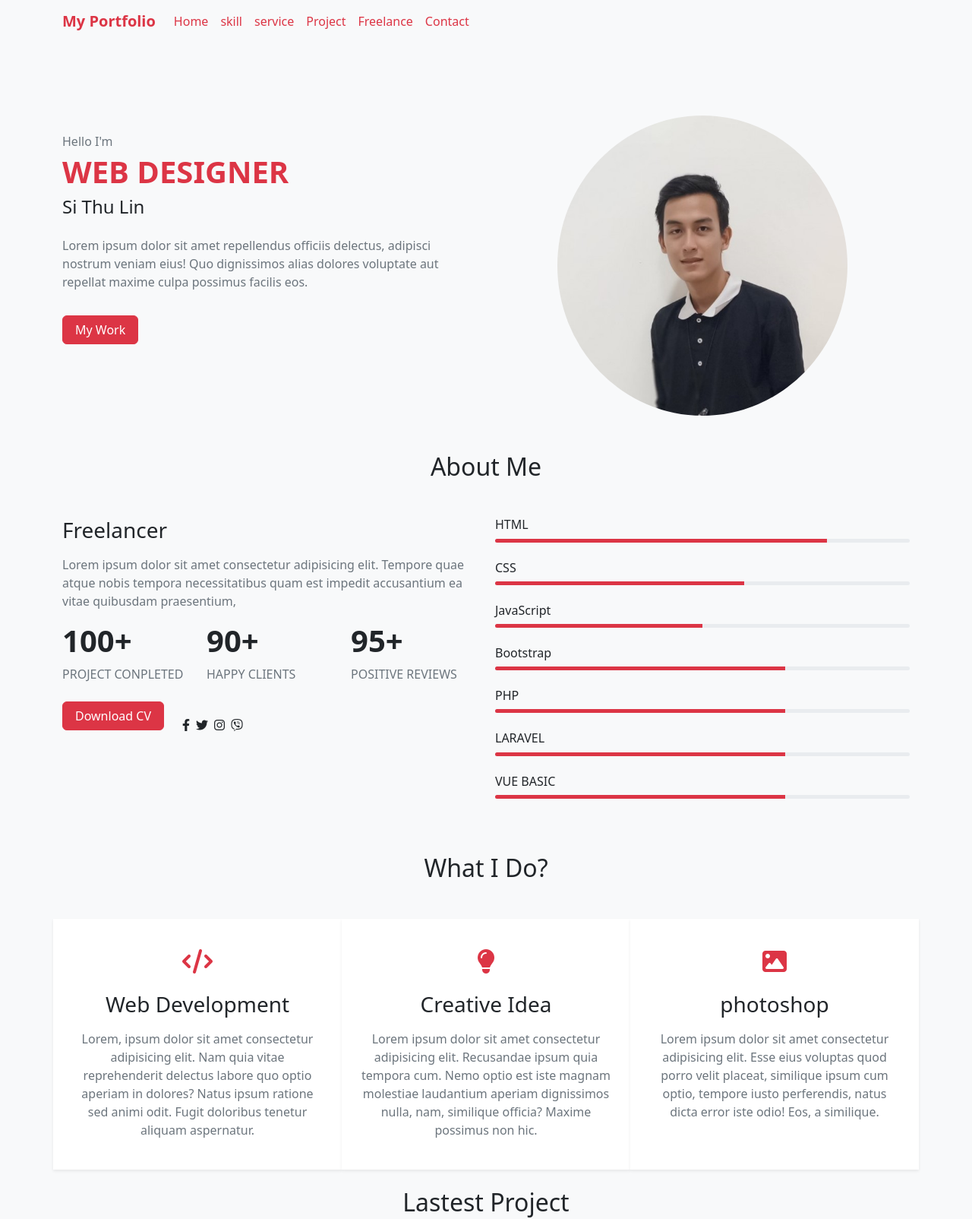
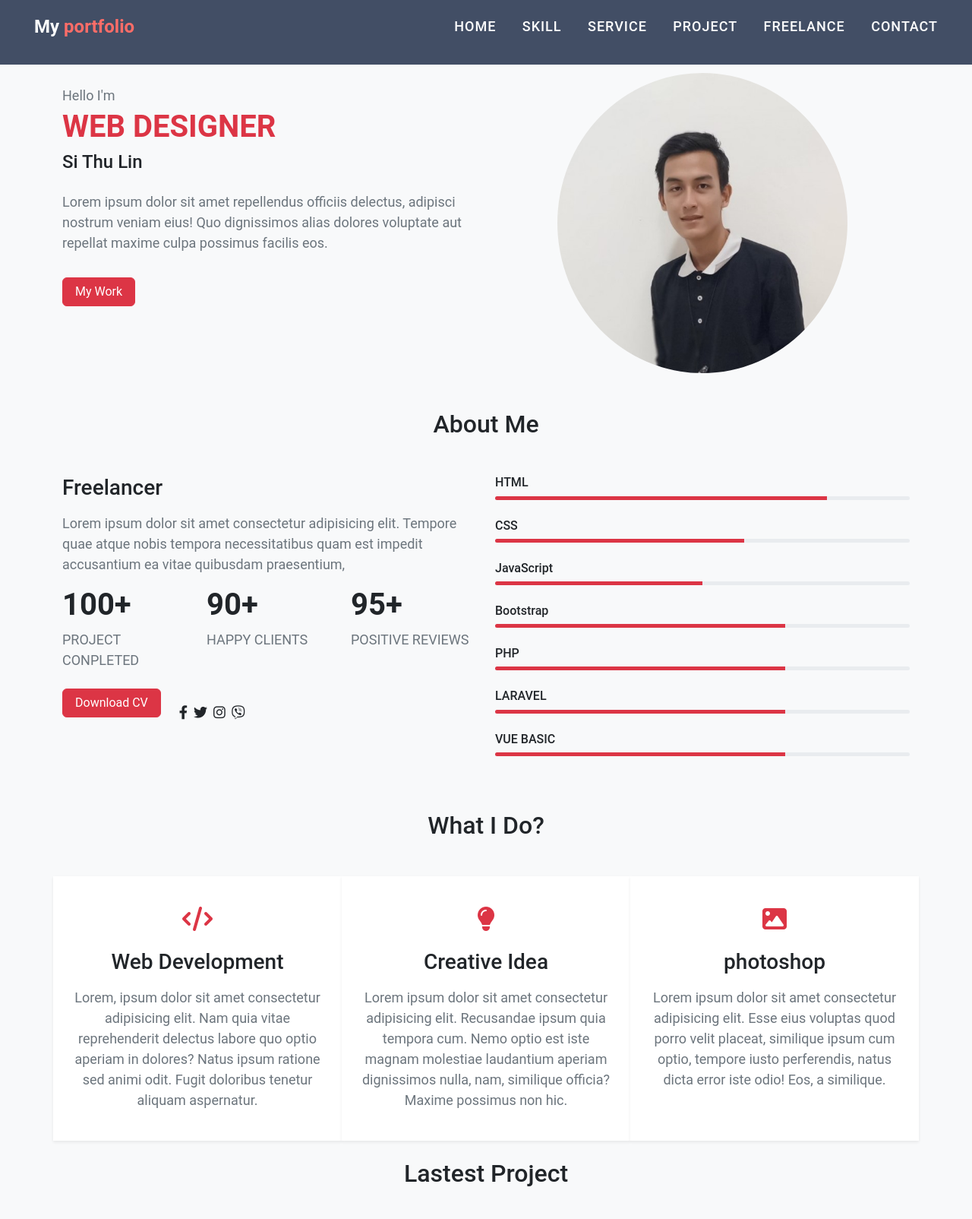
Before and after one commit to SithuLin12/profolio, a plain HTML site: page index.html in a window 1280 px wide. Shown: the top 1604 px of the page at 76% size. Drawn offline with nearby package versions, Linux system fonts and the light colour scheme.

Commit message:
first commit

```diff
--- /dev/null
+++ b/css/style.css
@@ -0,0 +1,134 @@
+*{
+    padding: 0;
+    margin:0;
+    box-sizing: border-box;
+}
+
+body{
+    font-size: 18px;
+    font-family: 'Roboto' , sans-serif;
+}
+
+.header-area{
+    background: #142440;
+    opacity: 80%;
+    width: 100%;
+    padding: 0px 30px;
+    z-index: 999;
+    border-bottom: #909090ad;
+    position: fixed;
+    top: 0;
+}
+
+.header-container{
+    width: 100%;
+    margin: auto;
+    display: table;
+}
+
+.site-logo{
+    float: left;
+    padding: 17px 0px;
+}
+
+.site-logo a{
+    color: #fff;
+    text-decoration: none;
+    font-size: 24px;
+    font-weight: 600;
+    padding: 15px;
+}
+
+.site-logo span{
+    color: #ff4a44;
+}
+
+.mobile-nav{
+    display: none;
+}
+
+.site-nav-menu{
+    float: right;
+}
+
+.primary-menu{
+    list-style-type: none;
+}
+
+.primary-menu li{
+    display: inline-block;
+    margin: 21px 5px;
+}
+
+.primary-menu a{
+    color: #fff;
+    position: relative;
+    text-decoration: none;
+    text-transform: uppercase;
+    font-weight: 500;
+    letter-spacing: 1px;
+    padding: 15px 10px;
+    transition: .5s;
+}
+
+.primary-menu a:hover,
+.primary-menu .active{
+    color: #ff4a44;
+}
+
+.primary-menu li a:after{
+    content:  "";
+    position: absolute;
+    width: 0%;
+    height: 2px;
+    background: #ff4a44;
+    bottom: 0px;
+    left: 0;
+    transition: all 0.5s;
+}
+
+.primary-menu li a:hover:after{
+    width: 100%;
+}
+
+.mobile-nav{
+    float: right;
+    margin: 10px;
+    padding: 10px;
+    font-size: 24px;
+    color: #fff;
+    outline: none;
+    cursor: pointer;
+    /* display: block; */
+}
+
+/* Responsive css */
+@media only screen and (max-width: 900px){
+    .site-nav-menu{
+        float: none;
+        position: absolute;
+        background: #142440;
+        width: 100%;
+        left: 0;
+        top: 85px;
+        padding: 30px 0px 150px 0px;
+        border-top: 1px solid #4a4848;
+        clip-path: circle(0% at 100% 0%);
+        transition: all 0.8s;
+    }
+    .primary-menu li{
+        display: block;
+        text-align: center;
+        margin: 25px 5px;
+
+    }
+    .mobile-nav{
+        display: block;
+    }
+    .mobile-menu{
+        clip-path: circle(112% at 100% 0%);
+    }
+    .primary-menu li a:after{
+        display: none;
+    }
+}
--- a/index.html
+++ b/index.html
@@ -10,52 +10,53 @@
     <link rel="stylesheet" href="https://cdnjs.cloudflare.com/ajax/libs/font-awesome/6.1.1/css/all.min.css" integrity="sha512-KfkfwYDsLkIlwQp6LFnl8zNdLGxu9YAA1QvwINks4PhcElQSvqcyVLLD9aMhXd13uQjoXtEKNosOWaZqXgel0g==" crossorigin="anonymous" referrerpolicy="no-referrer" />
 
     <!-- bootstrap link -->
-    <!-- CSS only -->
-<link href="https://cdn.jsdelivr.net/npm/bootstrap@5.2.0-beta1/dist/css/bootstrap.min.css" rel="stylesheet" integrity="sha384-0evHe/X+R7YkIZDRvuzKMRqM+OrBnVFBL6DOitfPri4tjfHxaWutUpFmBp4vmVor" crossorigin="anonymous">
+    <link href="https://cdn.jsdelivr.net/npm/bootstrap@5.2.0-beta1/dist/css/bootstrap.min.css" rel="stylesheet" integrity="sha384-0evHe/X+R7YkIZDRvuzKMRqM+OrBnVFBL6DOitfPri4tjfHxaWutUpFmBp4vmVor" crossorigin="anonymous">
+
+    <!-- custom css -->
+    <link rel="stylesheet" href="css/style.css">
+
+    <!-- aos link -->
+    <link href="https://unpkg.com/aos@2.3.1/dist/aos.css" rel="stylesheet">
 
 </head>
 <body class=" bg-light">
     <!-- nav bar start -->
-    <nav class="navbar navbar-expand-lg bg-light sticky-top text-danger">
-        <div class="container">
-          <a class="navbar-brand text-danger fw-bold" href="#">My Portfolio</a>
-          <button class="navbar-toggler" type="button" data-bs-toggle="collapse" data-bs-target="#navbarNav" aria-controls="navbarNav" aria-expanded="false" aria-label="Toggle navigation">
-            <span class="navbar-toggler-icon"></span>
-          </button>
-          <div class="collapse navbar-collapse" id="navbarNav">
-            <ul class="navbar-nav">
-              <li class="nav-item">
-                <a class="nav-link active text-danger" aria-current="page" href="#home">Home</a>
-              </li>
-              <li class="nav-item">
-                <a class="nav-link text-danger" href="#skill">skill</a>
-              </li>
-              <li class="nav-item">
-                <a class="nav-link text-danger" href="#service">service</a>
-              </li>
-              <li class="nav-item">
-                <a class="nav-link text-danger" href="#project">Project</a>
-              </li>
-              <li class="nav-item">
-                <a class="nav-link text-danger" href="#freelance">Freelance</a>
-              </li>
-              <li class="nav-item">
-                <a class="nav-link text-danger " href="#contact">Contact</a>
-              </li>
-            </ul>
-          </div>
+    <header class="header-area">
+        <div class="header-container">
+            <div class="site-logo">
+                <a href="">My <span>portfolio</span></a>
+            </div>
+
+            <div class="mobile-nav">
+                <i class="fas fa-bars"></i>
+            </div>
+
+            <div class="site-nav-menu">
+                <ul class="primary-menu">
+                    <li ><a href="#home" >Home</a></li>
+                    <li ><a href="#skill" class="">Skill</a></li>
+                    <li ><a href="#service" class="">Service</a></li>
+                    <li ><a href="#project" class="">Project</a></li>
+                    <li ><a href="#freelance" class="">Freelance</a></li>
+                    <li ><a href="#contact" class="">Contact</a></li>
+                </ul>
+            </div>
         </div>
-      </nav>
+    </header>
     <!-- nav bar end  -->
 
     <!-- section start  -->
       <section class="home px-5 mt-md-5" id="home">
-        <div class=" container mb-5">
+        <div class=" container  mb-5">
             <div class="row align-items-center mt-md-5 mt-0 align-content-center">
-                <div class="col-md-6 mt-5 text-center">
+                <div class="col-md-6 mt-5 text-center" data-aos="fade-left"
+                data-aos-offset="300"
+                data-aos-easing="ease-in-sine">
                     <img src="https://sithulin12.github.io/profolio/image/my Protfolio.jpg" alt="" class=" rounded-circle" width="70%" height="70%">
                 </div>
-                <div class="col-md-6 mt-5 mt-md-0 order-md-first ">
+                <div class="col-md-6 mt-5 mt-md-0 order-md-first " data-aos="fade-right"
+                data-aos-offset="300"
+                data-aos-easing="ease-in-sine">
                    <div class="myPortfolio">
                     <p class=" text-muted mb-1">Hello I'm</p>
                     <h1 class="text-danger text-uppercase fs-1 fw-bold">Web designer </h1>
@@ -80,7 +81,10 @@
                 </div>
             </div>
             <div class="row">
-                <div class="col-md-6 ">
+                <div class="col-md-6 " data-aos="fade-right"
+                data-aos-offset="300"
+                data-aos-duration="500"
+                data-aos-easing="ease-in-sine">
                     <div class="about-text ">
                       <h3 class="fs-3 mb-3 " > Freelancer</h3>
                     </div>
@@ -120,43 +124,50 @@
 
                 </div>
                 <div class="col-md-6 ">
-                    <div class="skill mb-4">
+                    <div class="skill mb-4" data-aos="fade-up"
+                    data-aos-duration="3000">
                         <h3 class="fs-6">HTML</h3>
                         <div class="progress" style="height: 5px;">
                             <div class="progress-bar bg-danger" role="progressbar" style="width: 80%;" aria-valuenow="80" aria-valuemin="0" aria-valuemax="100"></div>
                           </div>
                     </div>
-                    <div class="skill mb-4">
+                    <div class="skill mb-4" data-aos="fade-up"
+                    data-aos-duration="3200">
                         <h3 class="fs-6">CSS</h3>
                         <div class="progress" style="height: 5px;">
                             <div class="progress-bar bg-danger" role="progressbar" style="width: 60%;" aria-valuenow="60" aria-valuemin="0" aria-valuemax="100"></div>
                           </div>
                     </div>
-                    <div class="skill mb-4">
+                    <div class="skill mb-4" data-aos="fade-up"
+                    data-aos-duration="3400">
                         <h3 class="fs-6">JavaScript</h3>
                         <div class="progress" style="height: 5px;">
                             <div class="progress-bar bg-danger" role="progressbar" style="width: 50%;" aria-valuenow="50" aria-valuemin="0" aria-valuemax="100"></div>
                           </div>
                     </div>
-                    <div class="skill mb-4">
+                    <div class="skill mb-4" data-aos="fade-up"
+                    data-aos-duration="3600">
                         <h3 class="fs-6">Bootstrap</h3>
                         <div class="progress" style="height: 5px;">
                             <div class="progress-bar bg-danger" role="progressbar" style="width: 70%;" aria-valuenow="70" aria-valuemin="0" aria-valuemax="100"></div>
                           </div>
                     </div>
-                    <div class="skill mb-4">
+                    <div class="skill mb-4" data-aos="fade-up"
+                    data-aos-duration="3800">
                         <h3 class="fs-6">PHP</h3>
                         <div class="progress" style="height: 5px;">
                             <div class="progress-bar bg-danger" role="progressbar" style="width: 70%;" aria-valuenow="70" aria-valuemin="0" aria-valuemax="100"></div>
                           </div>
                     </div>
-                    <div class="skill mb-4">
+                    <div class="skill mb-4" data-aos="fade-up"
+                    data-aos-duration="4000">
                         <h3 class="fs-6">LARAVEL</h3>
                         <div class="progress" style="height: 5px;">
                             <div class="progress-bar bg-danger" role="progressbar" style="width: 70%;" aria-valuenow="70" aria-valuemin="0" aria-valuemax="100"></div>
                           </div>
                     </div>
-                    <div class="skill mb-4">
+                    <div class="skill mb-4" data-aos="fade-up"
+                    data-aos-duration="4200">
                         <h3 class="fs-6">VUE BASIC</h3>
                         <div class="progress" style="height: 5px;">
                             <div class="progress-bar bg-danger" role="progressbar" style="width: 70%;" aria-valuenow="70" aria-valuemin="0" aria-valuemax="100"></div>
@@ -180,7 +191,9 @@
                 </div>
 
         <div class="row text-center">
-            <div class="col-lg-4 bg-white p-4 shadow-sm mb-4 col-md-6 ">
+            <div class="col-lg-4 bg-white p-4 shadow-sm mb-4 col-md-6 " data-aos="flip-left"
+            data-aos-easing="ease-out-cubic"
+            data-aos-duration="2000">
                 <div class="project-item ">
                     <i class="fa-solid fa-code fs-2 text-danger m-3"></i>
                 </div>
@@ -188,7 +201,9 @@
                 <p class="text-muted">Lorem, ipsum dolor sit amet consectetur adipisicing elit. Nam quia vitae reprehenderit delectus labore quo optio aperiam in dolores? Natus ipsum ratione sed animi odit. Fugit doloribus tenetur aliquam aspernatur.</p>
             </div>
 
-            <div class="col-lg-4 bg-white p-4 shadow-sm mb-4 col-md-6 ">
+            <div class="col-lg-4 bg-white p-4 shadow-sm mb-4 col-md-6 " data-aos="flip-left"
+            data-aos-easing="ease-out-cubic"
+            data-aos-duration="2000">
                 <div class="project-item ">
                     <i class="fa-solid fa-lightbulb fs-2 text-danger m-3"></i>
                 </div>
@@ -196,7 +211,9 @@
                 <p class="text-muted">Lorem ipsum dolor sit amet consectetur adipisicing elit. Recusandae ipsum quia tempora cum. Nemo optio est iste magnam molestiae laudantium aperiam dignissimos nulla, nam, similique officia? Maxime possimus non hic.</p>
             </div>
 
-            <div class="col-lg-4 bg-white p-4 shadow-sm mb-4 col-md-6 ">
+            <div class="col-lg-4 bg-white p-4 shadow-sm mb-4 col-md-6 " data-aos="flip-left"
+            data-aos-easing="ease-out-cubic"
+            data-aos-duration="2000">
                 <div class="project-item ">
                     <i class="fa-solid fa-image  fs-2 text-danger m-3"></i>
                 </div>
@@ -211,7 +228,7 @@
       <!--project section start -->
      <div class="project mx-5" id="project">
         <div class="container-lg ">
-            <div class="row justify-content-center">
+            <div class="row justify-content-center" >
                 <div class="col-lg-8">
                 <div class="section-title text-center mb-5">
                     <h2 class=" fs-bold">Lastest Project</h2>
@@ -219,7 +236,7 @@
                 </div>
             </div>
             <div class="row ">
-                <div class="col-lg-4 col-md-6 mb-3 ">
+                <div class="col-lg-4 col-md-6 mb-3 " data-aos="zoom-in" data-aos-duration="2000">
                     <div class="items">
                         <img src="https://sithulin12.github.io/profolio/image/project1.webp" class="w-100 img-thumbnail shadow-sm" style="height: 240px;">
                         <h3 class="fs-5 my2"> Admin Dashboard</h3>
@@ -229,7 +246,7 @@
                     </div>
                 </div>
 
-                <div class="col-lg-4 col-md-6 mb-3 ">
+                <div class="col-lg-4 col-md-6 mb-3 " data-aos="zoom-in" data-aos-duration="2000">
                     <div class="items">
                         <img src="https://sithulin12.github.io/profolio/image/project2.png" class="w-100 img-thumbnail shadow-sm" style="height: 240px;">
                         <h3 class="fs-5 my2"> Pizza oreder</h3>
@@ -239,7 +256,7 @@
                     </div>
                 </div>
 
-                <div class="col-lg-4 col-md-6 mb-3 ">
+                <div class="col-lg-4 col-md-6 mb-3 " data-aos="zoom-in" data-aos-duration="2800">
                     <div class="items">
                         <img src="https://sithulin12.github.io/profolio/image/project3.png" class="w-100 img-thumbnail shadow-sm" style="height: 240px;">
                         <h3 class="fs-5 my2"> Dashboard bitcoin</h3>
@@ -249,7 +266,7 @@
                     </div>
                 </div>
 
-                <div class="col-lg-4 col-md-6 mb-3 ">
+                <div class="col-lg-4 col-md-6 mb-3 " data-aos="zoom-in" data-aos-duration="2800">
                     <div class="items">
                         <img src="https://sithulin12.github.io/profolio/image/project4.jpg" class="w-100 img-thumbnail shadow-sm" style="height: 240px;">
                         <h3 class="fs-5 my2"> Admin Dashboard</h3>
@@ -259,7 +276,7 @@
                     </div>
                 </div>
 
-                <div class="col-lg-4 col-md-6 mb-3 ">
+                <div class="col-lg-4 col-md-6 mb-3 " data-aos="zoom-in" data-aos-duration="2800">
                     <div class="items">
                         <img src="https://sithulin12.github.io/profolio/image/project5.jpg" class="w-100 img-thumbnail shadow-sm" style="height: 240px;">
                         <h3 class="fs-5 my2"> Admin Dashboard</h3>
@@ -269,7 +286,7 @@
                     </div>
                 </div>
 
-                <div class="col-lg-4 col-md-6 mb-3 ">
+                <div class="col-lg-4 col-md-6 mb-3 " data-aos="zoom-in" data-aos-duration="2800">
                     <div class="items">
                         <img src="https://sithulin12.github.io/profolio/image/project6.png" class="w-100 img-thumbnail shadow-sm" style="height: 240px;">
                         <h3 class="fs-5 my2"> Admin Dashboard</h3>
@@ -300,7 +317,7 @@
       <!-- frewlance section end  -->
 
       <!-- member section start -->
-     <div class="member-section mt-4 mx-5" id="member">
+     <div class="member-section mt-4 mx-5" id="member"  data-aos="zoom-in" data-aos-duration="600">
         <div class="container-lg">
             <div class="row justify-content-center ">
                 <div class="col-lg-8">
@@ -403,7 +420,7 @@
             <!-- left side start -->
             <div class="col-md-5 d-flex justify-content-center">
                 <div class="cont ">
-                <div class="contact-item d-flex mb-3">
+                <div class="contact-item d-flex mb-3" data-aos="zoom-in-right" data-aos-duration="2000">
                     <div class="icon text-danger fs-4"><i class="fa-solid fa-phone"></i></div>
                     <div class="text ms-3">
                         <div class="fs-5">Phone</div>
@@ -411,7 +428,7 @@
                     </div>
                 </div>
 
-                <div class="contact-item d-flex mb-3">
+                <div class="contact-item d-flex mb-3" data-aos="zoom-in-right" data-aos-duration="2000">
                     <div class="icon text-danger fs-4"><i class="fa-solid fa-envelope"></i></div>
                     <div class="text ms-3">
                         <div class="fs-5">Email</div>
@@ -419,7 +436,7 @@
                     </div>
                 </div>
 
-                <div class="contact-item d-flex mb-3">
+                <div class="contact-item d-flex mb-3" data-aos="zoom-in-right" data-aos-duration="2000">
                     <div class="icon text-danger fs-4"><i class="fa-solid fa-map-location"></i></div>
                     <div class="text ms-3">
                         <div class="fs-5">Address</div>
@@ -433,7 +450,7 @@
             <!-- right side start -->
             <div class="col-md-7 ">
                 <form action="">
-                    <div class="row">
+                    <div class="row" data-aos="zoom-in-left" data-aos-duration="1000">
                         <div class="col-lg-6 mb-4">
                             <input type="text" placeholder="Your Name" class="form-control form-control-lg fs-6 border-0">
                         </div>
@@ -441,19 +458,19 @@
                             <input type="email" placeholder="Your Email" class="form-control form-control-lg fs-6 border-0">
                         </div>
                     </div>
-                    <div class="row">
+                    <div class="row" data-aos="zoom-in-left" data-aos-duration="1000">
                         <div class="col-lg-12 mb-4">
                             <input type="email" placeholder="Subjext" class="form-control form-control-lg fs-6 border-0">
                         </div>
                     </div>
-                    <div class="row">
+                    <div class="row" data-aos="zoom-in-left" data-aos-duration="1000">
                         <div class="col-lg-12 mb-4">
                             <textarea  cols="30" rows="10" placeholder="Your Message" class="form-control form-control-lg fs-6 border-0"></textarea>
                         </div>
                     </div>
-                    <div class="row">
-                        <div class="col-lg-12 mb-4">
-                            <button class="btn btn-danger px-3">Send Message</button>
+                    <div class="row" data-aos="zoom-in-left" data-aos-duration="1000">
+                        <div class="col-lg-12 mb-4" >
+                            <button class="btn btn-danger px-3" data-aos="zoom-out-up">Send Message</button>
                         </div>
                     </div>
                 </form>
@@ -475,7 +492,28 @@
         </div>
       </div>
       <!-- footer end -->
+
+      <!-- mobile nav bar js -->
+      <script src="https://cdnjs.cloudflare.com/ajax/libs/jquery/3.6.1/jquery.min.js" integrity="sha512-aVKKRRi/Q/YV+4mjoKBsE4x3H+BkegoM/em46NNlCqNTmUYADjBbeNefNxYV7giUp0VxICtqdrbqU7iVaeZNXA==" crossorigin="anonymous" referrerpolicy="no-referrer"></script>
+    <script>
+        $(document).ready(function () {
+            $(".mobile-nav i").click(function(){
+                $(".site-nav-menu").toggleClass("mobile-menu")
+            })
+
+            $('ul li a ').click(function(){
+                $("a").removeClass('active')
+                $(this).addClass('active')
+            })
+        });
+    </script>
 </body>
 <!-- JavaScript Bunle with Popper -->
 <script src="https://cdn.jsdelivr.net/npm/bootstrap@5.2.0-beta1/dist/js/bootstrap.bundle.min.js" integrity="sha384-pprn3073KE6tl6bjs2QrFaJGz5/SUsLqktiwsUTF55Jfv3qYSDhgCecCxMW52nD2" crossorigin="anonymous"></script>
+
+<!-- aos js link -->
+<script src="https://unpkg.com/aos@2.3.1/dist/aos.js"></script>
+<script>
+    AOS.init();
+  </script>
 </html>
```
